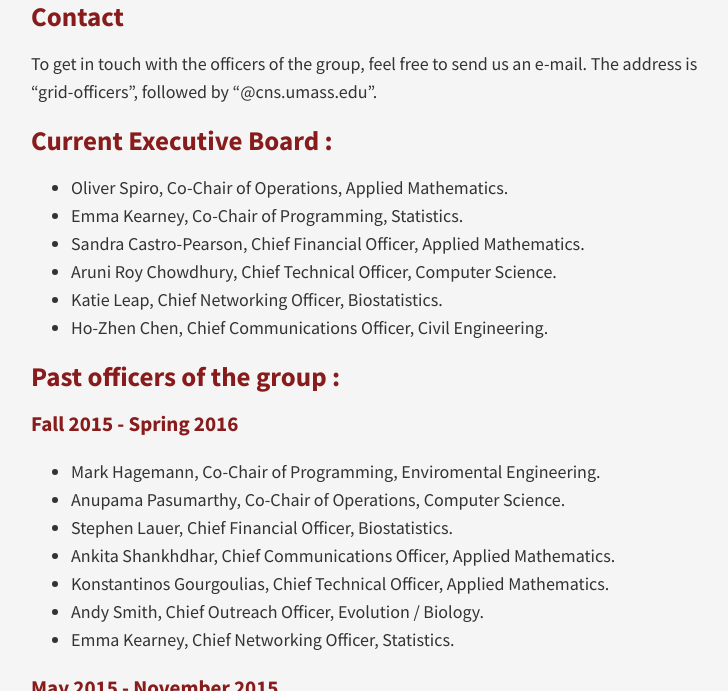
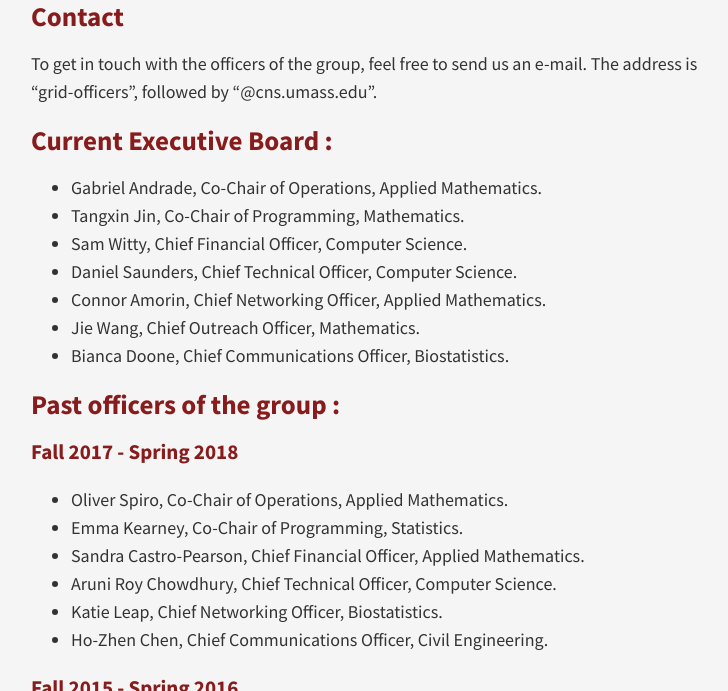
Before and after one commit to gridclub/gridclub.github.io, a Jekyll site: the page built from contact/index.md, in a window 1280 px wide and 900 px high, cut to the strip 209-900 px from the top of the window. Shown: the whole strip, without its empty margins (254-982 px from the left). Built offline with Jekyll 4.4.1, drawn with Linux system fonts in a browser that asks for light colours; nearby versions of some CDN libraries.

Commit message:
Adding Travelers Insurance statistical modeling competition event details; Updating current officer info page.

```diff
--- a/contact/index.md
+++ b/contact/index.md
@@ -7,16 +7,23 @@ To get in touch with the officers of the group, feel free to send us an e-mail.
 
 ## Current Executive Board :
 
+* Gabriel Andrade, Co-Chair of Operations, Applied Mathematics.
+* Tangxin Jin, Co-Chair of Programming, Mathematics.
+* Sam Witty, Chief Financial Officer, Computer Science.
+* Daniel Saunders, Chief Technical Officer, Computer Science.
+* Connor Amorin, Chief Networking Officer, Applied Mathematics.
+* Jie Wang, Chief Outreach Officer, Mathematics.
+* Bianca Doone, Chief Communications Officer, Biostatistics.
+
+## Past officers of the group :
+
+### Fall 2017 - Spring 2018
 * Oliver Spiro, Co-Chair of Operations, Applied Mathematics.
 * Emma Kearney, Co-Chair of Programming, Statistics.
 * Sandra Castro-Pearson, Chief Financial Officer, Applied Mathematics.
 * Aruni Roy Chowdhury, Chief Technical Officer, Computer Science.
 * Katie Leap, Chief Networking Officer, Biostatistics.
 * Ho-Zhen Chen, Chief Communications Officer, Civil Engineering.
-
-
-## Past officers of the group :
-
 
 ### Fall 2015 - Spring 2016
 * Mark Hagemann, Co-Chair of Programming, Enviromental Engineering.
@@ -26,7 +33,6 @@ To get in touch with the officers of the group, feel free to send us an e-mail.
 * Konstantinos Gourgoulias, Chief Technical Officer, Applied Mathematics.
 * Andy Smith, Chief Outreach Officer, Evolution / Biology.
 * Emma Kearney, Chief Networking Officer, Statistics.
-
 
 ### May 2015 - November 2015
 * Mark Hagemann, Co-Chair, Enviromental Engineering.
```
Also changed, not shown: _events/2017-10-12-TravelersInfoMeeting.md (added, +19 -0 lines).
